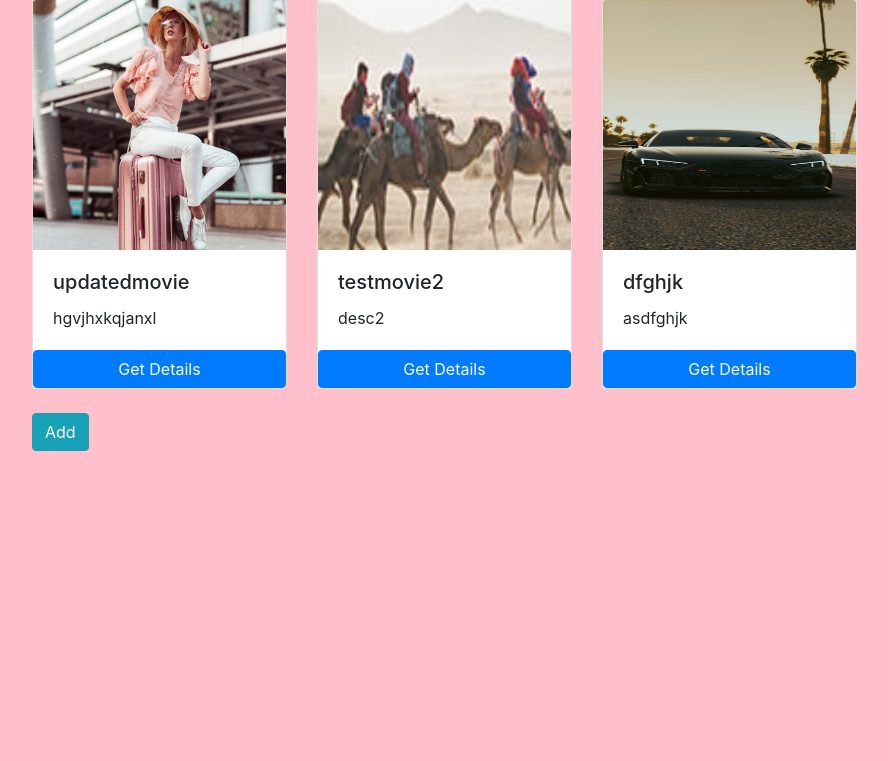
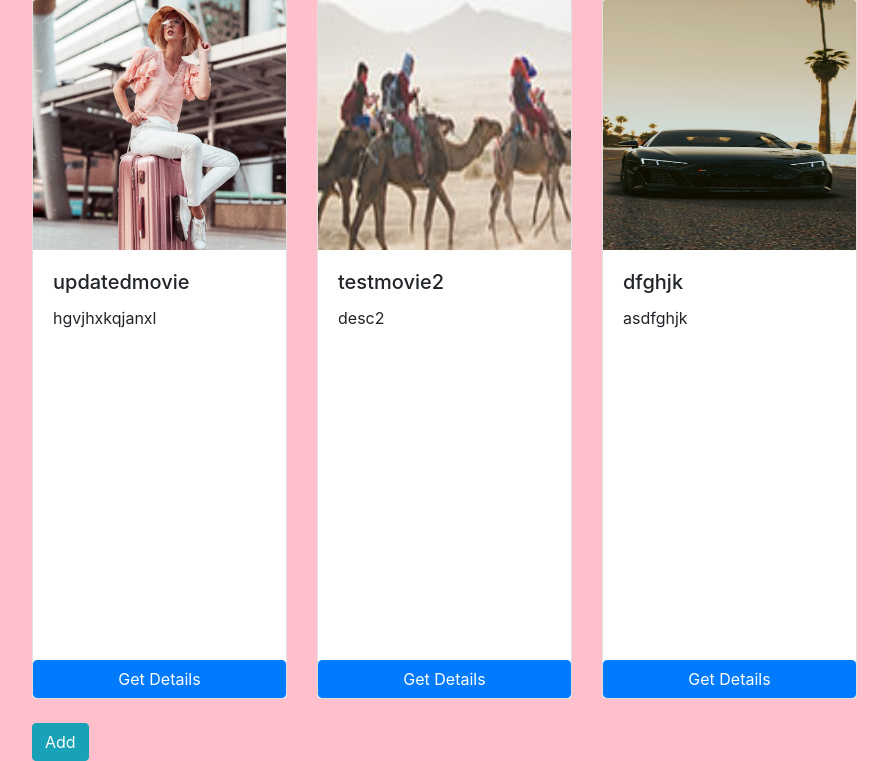
Before and after one commit to fransismathewapr7/movie1211, a Django app: page / in a window 1280 px wide. Shown: the part 57-818 px from the top of the page, without its empty margins (53-941 px from the left). Before the commit the page ends 508 px from the top, so only its background shows below. Run offline with Django 4.2, Linux system fonts and the light colour scheme; data comes from the database, SQL or seed files in the repository.

Commit message:
Update index.html

```diff
--- a/movieproject/templates/index.html
+++ b/movieproject/templates/index.html
@@ -5,7 +5,7 @@
     <div class="row">
         {% for i in movie_list %}
         <div class="col-md-3">
-            <div class="card" >
+            <div class="card custom_card" >
                 <img class="card-img-top" src="{{i.img.url}}" alt=""  height="250px">
                     <div class="card-body">
                         <h5 class="card-title">{{i.name}}</h5>
```
